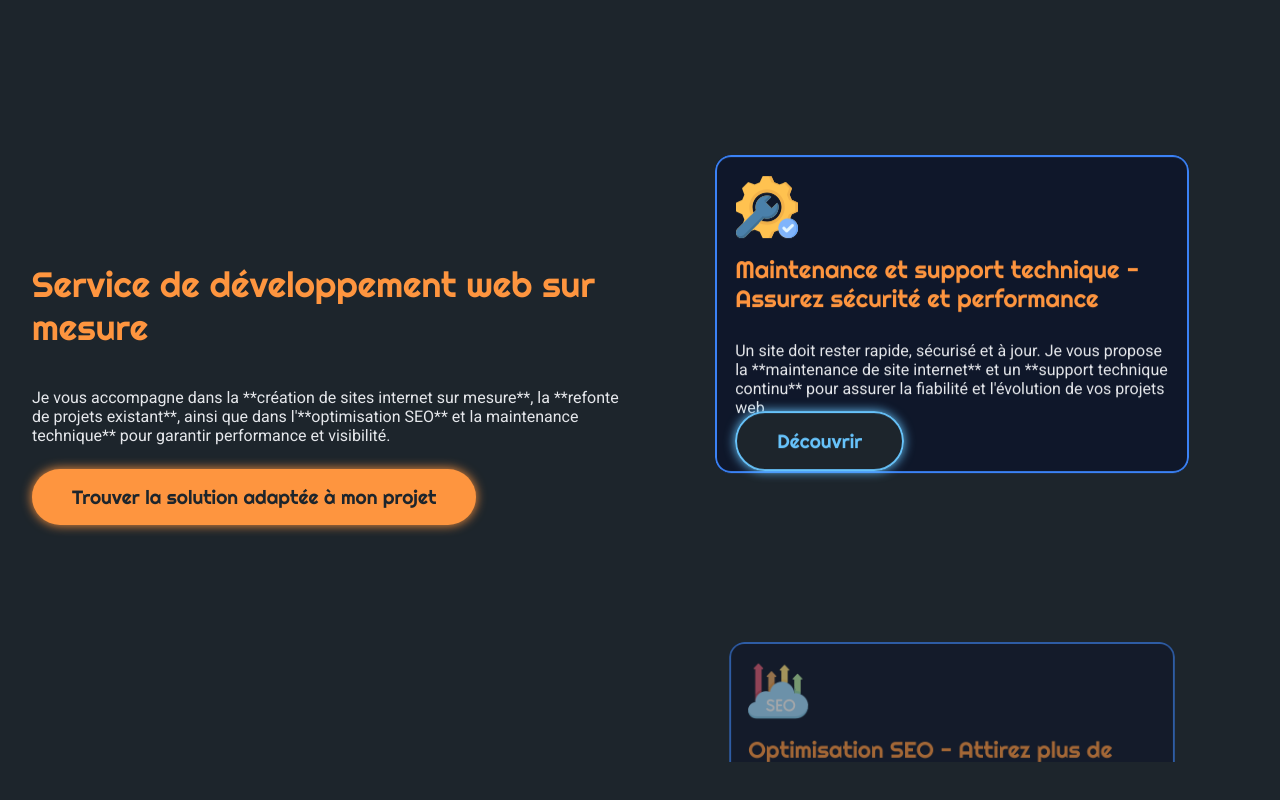
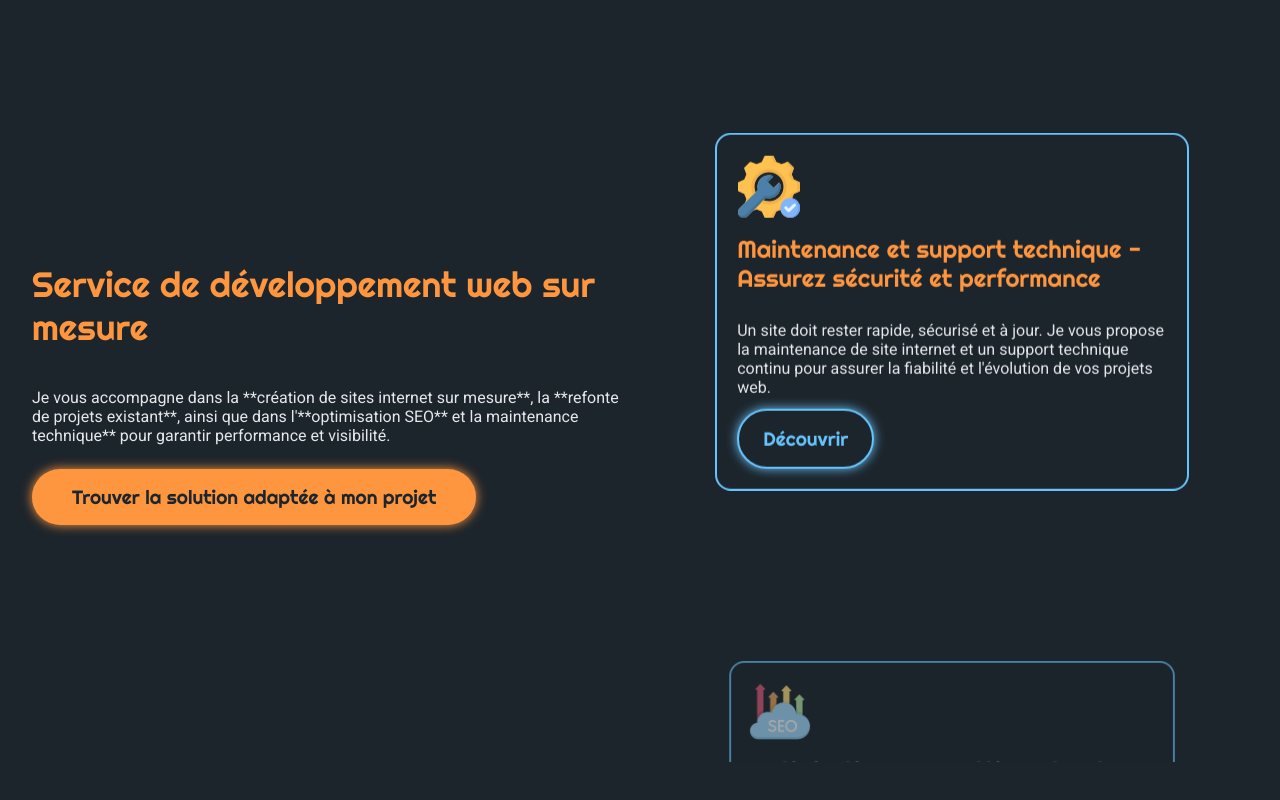
Before and after one commit to Guillaume811/site-gelyos, a React (Vite) app: page / in a window 1280 px wide. Shown: the part 1030-1830 px from the top of the page. Built offline with nearby package versions, Linux system fonts and the light colour scheme.

Commit message:
feat: amélioration du style

```diff
--- a/src/components/CardService/CardService.module.scss
+++ b/src/components/CardService/CardService.module.scss
@@ -4,86 +4,20 @@
   width: 80%;
   padding: 1.25rem;
   border-radius: 1rem;
-  background: #0f172a;
+  background: $color-bg;
+  border: 2px solid $color-primary;
+  transition:
+    transform 180ms ease,
+    background-color 200ms ease,
+    box-shadow 200ms ease;
 
-  position: relative;
-  isolation: isolate;
-  transition: transform 0.3s ease, background-color 0.3s ease;
-
-  > * {
-    position: relative;
-    z-index: 3; /* contenu au-dessus */
+  &:hover {
+    transform: scale(1.02);
+    //background: lighten($color-bg, 10%);
+    @include box-shadow($color-primary);
   }
 
-  /* === Bordure statique (fixe) === */
-  &::after {
-    content: "";
-    position: absolute;
-    inset: 0;
-    border-radius: inherit;
-    padding: 2px; /* épaisseur */
-    background: #3b82f6;
-
-    -webkit-mask:
-      linear-gradient(#000 0 0) content-box,
-      linear-gradient(#000 0 0);
-    -webkit-mask-composite: xor;
-            mask-composite: exclude;
-
-    z-index: 1;
-    pointer-events: none;
-  }
-
-  /* === Bordure animée (highlight fin qui tourne) === */
-  &::before {
-    content: "";
-    position: absolute;
-    inset: 0;
-    border-radius: inherit;
-    padding: 2px;
-    background: #1e3a8a; /* foncé */
-
-    /* garder uniquement l’anneau */
-    -webkit-mask:
-      linear-gradient(#000 0 0) content-box,
-      linear-gradient(#000 0 0);
-    -webkit-mask-composite: xor;
-            mask-composite: exclude;
-
-    /* ne montrer qu’un petit segment avec un mask radial */
-    mask-image: conic-gradient(
-      transparent 0deg 170deg,
-      #000 170deg 190deg,
-      transparent 190deg 360deg
-    );
-    mask-repeat: no-repeat;
-    mask-position: center;
-    mask-size: cover;
-
-    opacity: 0;
-    transition: opacity 0.3s ease;
-    z-index: 2; /* au-dessus de la bordure statique */
-    pointer-events: none;
-
-    transform-origin: 50% 50%;
-  }
-
-  &:hover,
-  &:focus-within {
-    transform: scale(1.02);
-    background: #1e293b;
-  }
-
-  &:hover::before,
-  &:focus-within::before {
-    opacity: 1;
-    animation: border-sweep 3s linear infinite;
+  .button{
+    padding: 1rem 1.5rem;
   }
 }
-
-/* fait tourner le petit segment autour de la carte */
-@keyframes border-sweep {
-  to {
-    transform: rotate(360deg);
-  }
-}
--- a/src/components/CardService/CardService.tsx
+++ b/src/components/CardService/CardService.tsx
@@ -2,6 +2,7 @@ import styles from "./CardService.module.scss";
 import Heading from "@/components/Heading/Heading";
 import { SecondaryButtonLink } from '@/components/Buttons/ButtonLink'
 import type { ServiceCard } from "@/ressources/content/contentTypes";
+import ReactMarkdown from "react-markdown";
 
 interface Props {
   data: ServiceCard;
@@ -23,13 +24,21 @@ export default function CardService({ data, className }: Props) {
         {title}
       </Heading>
 
-      <p className={styles.text}>{description}</p>
+      <div className={styles.text}>
+        <ReactMarkdown>
+          {description}
+        </ReactMarkdown>
+      </div>
 
-      <div className={styles.actions}>
-        <SecondaryButtonLink to={secondButton.to} aria-label={`${secondButton.label} — ${title}`}>
-          {secondButton.label}
-        </SecondaryButtonLink>
-      </div>
+
+      <SecondaryButtonLink
+        to={secondButton.to}
+        aria-label={`${secondButton.label} — ${title}`}
+        className={styles.button}
+      >
+        {secondButton.label}
+      </SecondaryButtonLink>
+
     </div>
   );
 }
```
